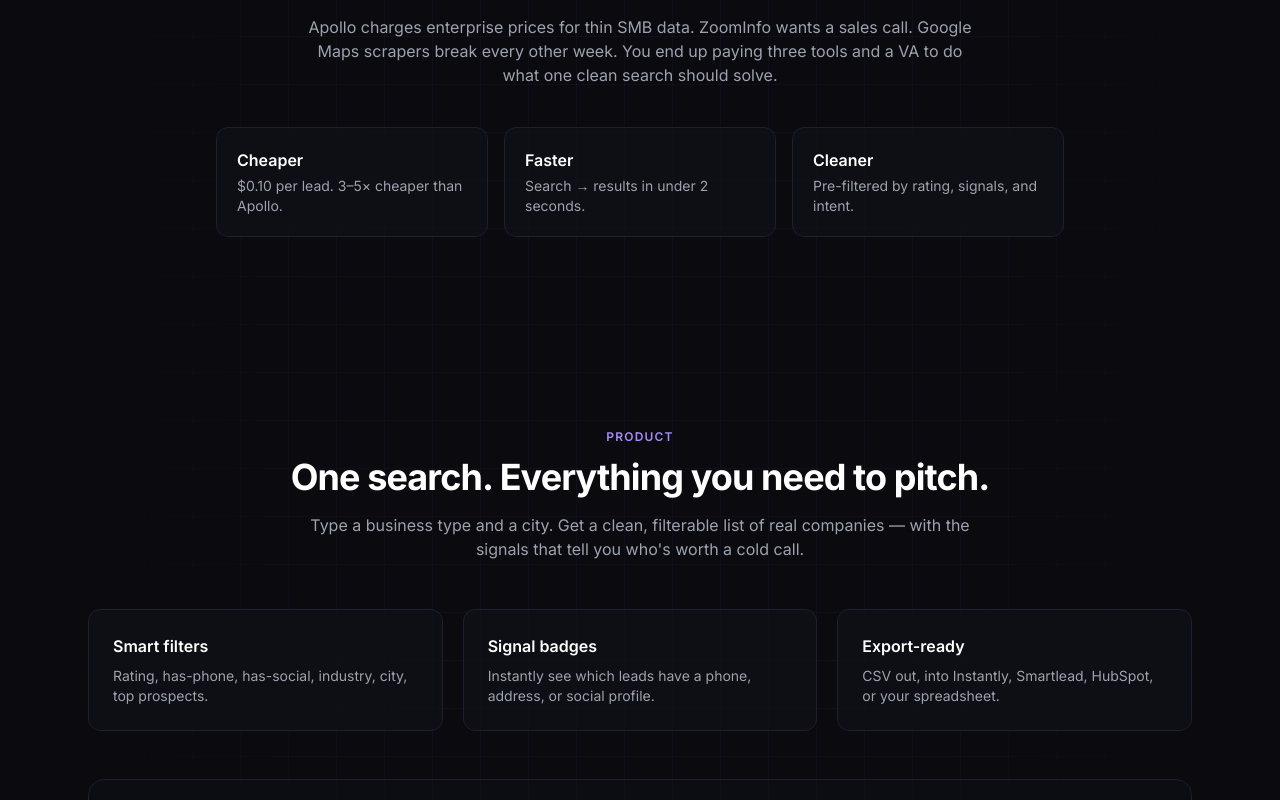
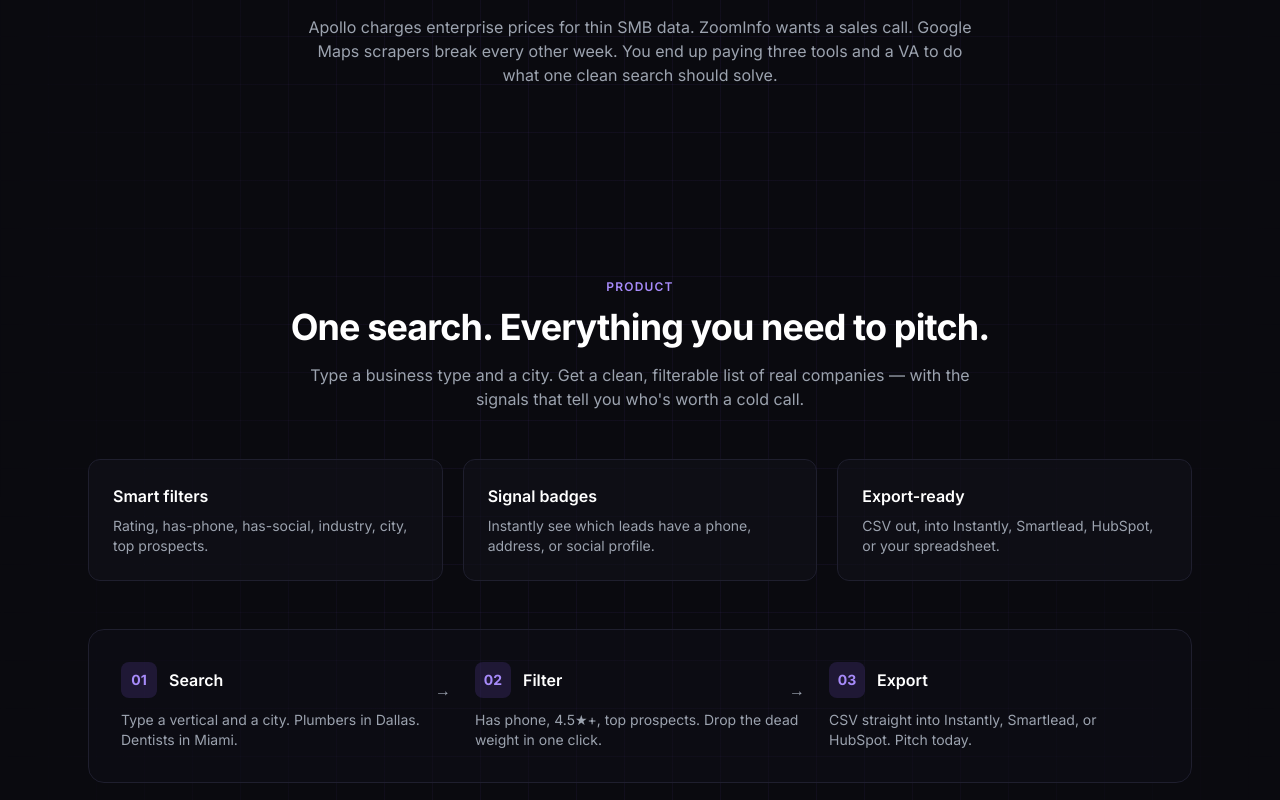
Before and after one commit to digistudiousa-hue/Lylu, a Next.js app: page / in a window 1280 px wide. Shown: the part 1500-2300 px from the top of the page. Built offline with nearby package versions, Linux system fonts and the light colour scheme.

Commit message:
Remove duplicate value-prop cards from Problem section (already covered by stats strip + comparison table)

```diff
--- a/app/page.tsx
+++ b/app/page.tsx
@@ -136,18 +136,6 @@ export default function Home() {
           Google Maps scrapers break every other week. You end up paying three tools
           and a VA to do what one clean search should solve.
         </p>
-        <div className="mt-10 grid gap-4 sm:grid-cols-3">
-          {[
-            { t: "Cheaper", d: "$0.10 per lead. 3–5× cheaper than Apollo." },
-            { t: "Faster", d: "Search → results in under 2 seconds." },
-            { t: "Cleaner", d: "Pre-filtered by rating, signals, and intent." },
-          ].map((c) => (
-            <div key={c.t} className="rounded-xl border border-border bg-panel/60 p-5 text-left">
-              <div className="text-white font-semibold">{c.t}</div>
-              <div className="mt-1 text-sm text-muted">{c.d}</div>
-            </div>
-          ))}
-        </div>
       </section>
 
       {/* SOLUTION / PRODUCT */}
```
